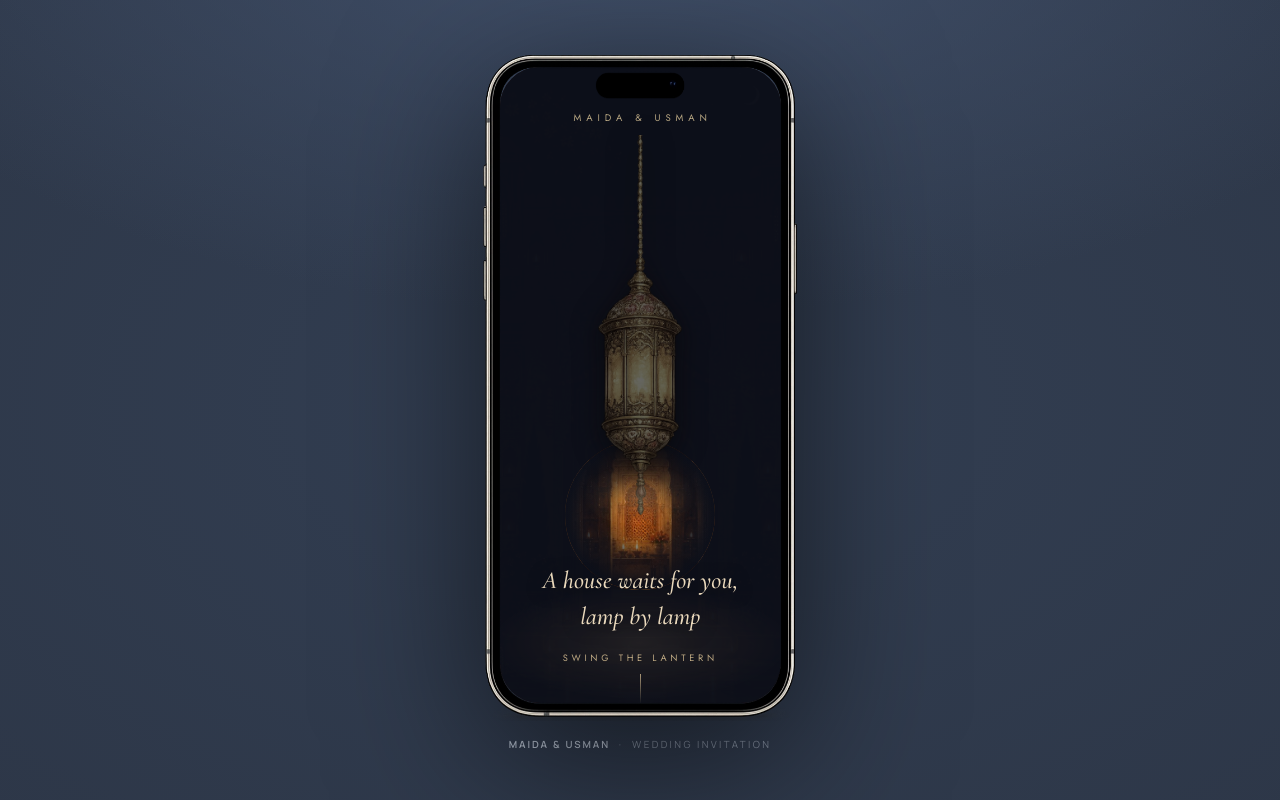
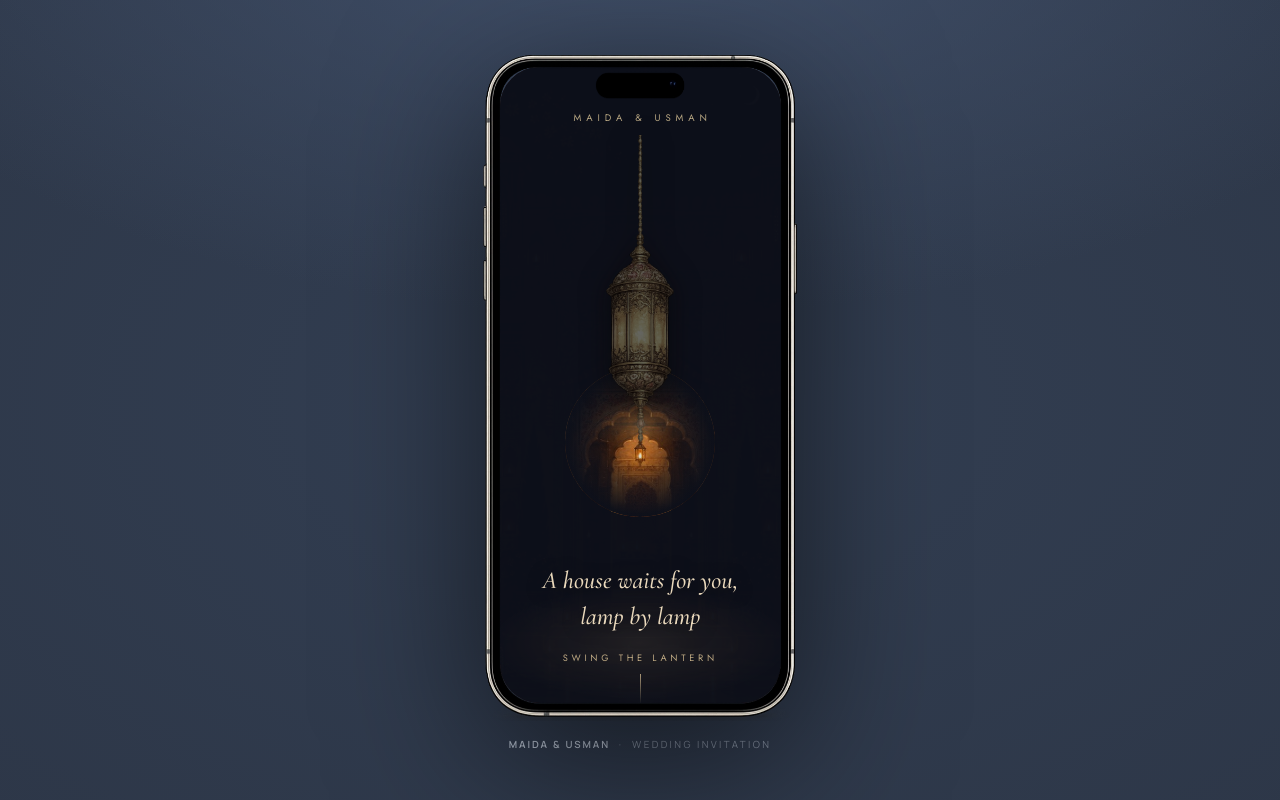
Before and after one commit to HarisNadeem543/shaadi-card-baraat, a React (Vite) app: page / in a window 1280 px wide. Built offline with nearby package versions, Linux system fonts and the light colour scheme; a web font is replaced by a local one.

Commit message:
style: slightly reduce hanging lantern size and halo for balanced proportion

```diff
--- a/src/index.css
+++ b/src/index.css
@@ -901,7 +901,7 @@ body {
   position: absolute;
   left: 50%;
   top: 8.5%;
-  width: clamp(58px, 19vw, 84px);
+  width: clamp(48px, 15.5vw, 68px);
   aspect-ratio: 204/922;
   z-index: 5;
   transform-origin: 50% 0;
@@ -945,9 +945,9 @@ body {
   content: "";
   position: absolute;
   left: 50%;
-  bottom: -10px;
-  width: 120px;
-  height: 64px;
+  bottom: -8px;
+  width: 100px;
+  height: 52px;
   transform: translateX(-50%);
   border-radius: 50%;
   pointer-events: none;
```
